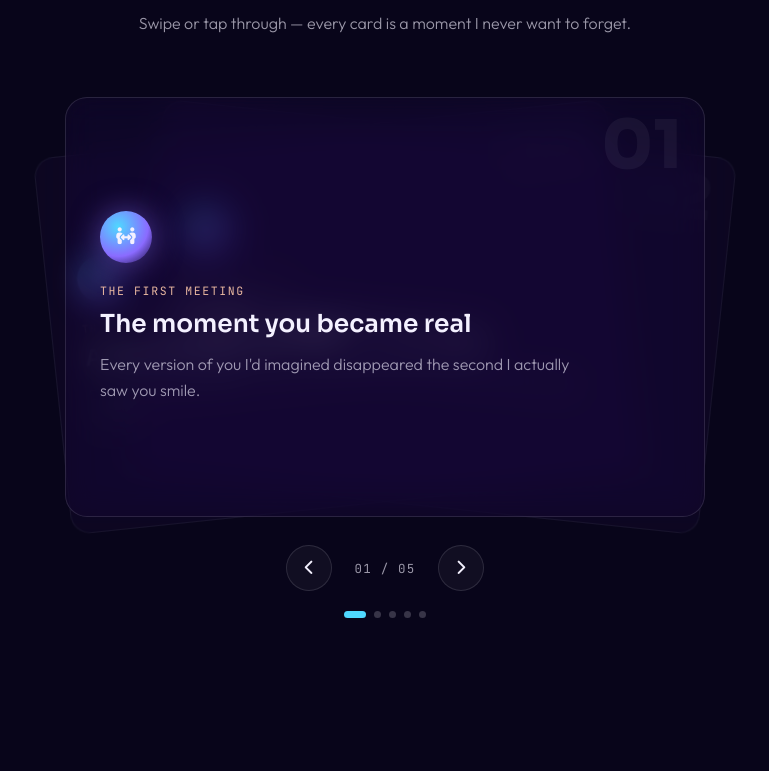
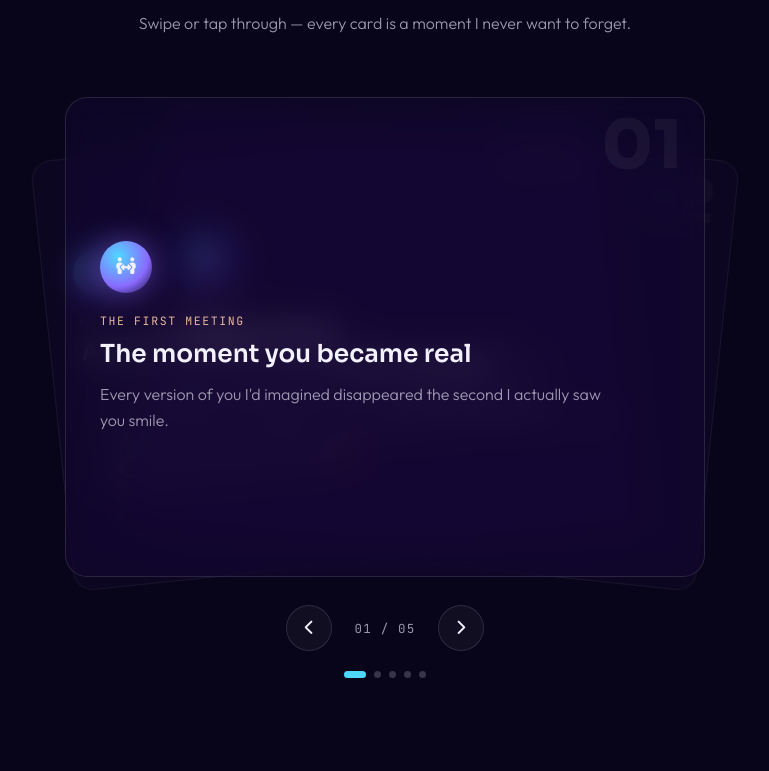
Before and after one commit to adii320/emotional, a plain HTML site: page index.html in a window 1280 px wide. Shown: the part 1029-1800 px from the top of the page, without its empty margins (255-1024 px from the left). Drawn offline with nearby package versions, Linux system fonts and the light colour scheme; animation ran at ten frames a second.

Commit message:
Update index.html

```diff
--- a/index.html
+++ b/index.html
@@ -217,13 +217,13 @@ section{ position: relative; z-index: 3; }
 /* ---------- Our Story: orbiting memory deck ---------- */
 .story-deck{ position:relative; max-width: 640px; margin: 0 auto; }
 .deck-stage{
-  position: relative; height: 420px; margin: 0 auto; touch-action: pan-y;
+  position: relative; height: 480px; margin: 0 auto; touch-action: pan-y;
 }
-@media(max-width:600px){ .deck-stage{ height: 460px; } }
+@media(max-width:600px){ .deck-stage{ height: 560px; } }
 
 .deck-card{
   position:absolute; inset:0; padding: 38px 34px; display:flex; flex-direction:column; justify-content:center;
-  cursor: grab; user-select:none;
+  cursor: grab; user-select:none; overflow-y:auto;
   transition: transform .6s var(--ease), opacity .55s var(--ease), filter .55s ease;
   will-change: transform, opacity;
 }
@@ -235,11 +235,11 @@ section{ position: relative; z-index: 3; }
 .deck-card .deck-icon{
   width:52px; height:52px; border-radius:50%; display:flex; align-items:center; justify-content:center;
   background: radial-gradient(circle at 35% 30%, var(--aurora-2), var(--aurora) 60%, transparent 100%);
-  box-shadow: 0 0 30px rgba(138,107,255,.5); font-size:1.05rem; margin-bottom: 20px;
+  box-shadow: 0 0 30px rgba(138,107,255,.5); font-size:1.05rem; margin-bottom: 20px; flex-shrink:0;
 }
-.deck-card .date{ font-family: var(--font-mono); font-size:.72rem; color: var(--rose-gold); letter-spacing:.14em; text-transform:uppercase; }
-.deck-card h3{ font-family: var(--font-display); margin-top:10px; font-size: clamp(1.2rem,3vw,1.55rem); font-weight:600; }
-.deck-card p{ margin-top:12px; color: var(--starlight-dim); font-size: clamp(.9rem,2vw,1rem); font-weight:300; line-height:1.65; max-width: 46ch; }
+.deck-card .date{ font-family: var(--font-mono); font-size:.72rem; color: var(--rose-gold); letter-spacing:.14em; text-transform:uppercase; flex-shrink:0; }
+.deck-card h3{ font-family: var(--font-display); margin-top:10px; font-size: clamp(1.2rem,3vw,1.55rem); font-weight:600; flex-shrink:0; }
+.deck-card p{ margin-top:12px; color: var(--starlight-dim); font-size: clamp(.88rem,2vw,1rem); font-weight:300; line-height:1.65; max-width: 50ch; }
 
 .deck-card[data-state="active"]{ transform: translateX(0) scale(1) rotate(0deg); opacity:1; z-index:5; filter:none; }
 .deck-card[data-state="prev"]{ transform: translateX(-46px) translateY(10px) scale(.9) rotate(-6deg); opacity:.45; z-index:4; filter: blur(.5px); }
@@ -535,9 +535,9 @@ const CONTENT = {
   story: [
     { icon: "fa-people-arrows", date: "The First Meeting", title: "The moment you became real", text: "Every version of you I'd imagined disappeared the second I actually saw you smile." },
     { icon: "fa-face-smile", date: "The First Smile", title: "A smile I now know by heart", text: "It's the reason I still find excuses to say something ridiculous just to see it again." },
-    { icon: "fa-gift", date: "The First Surprise", title: "When you caught me off guard", text: "Replace this with the moment you did something that completely surprised me." },
-    { icon: "fa-star", date: "The Favorite Memory", title: "The one I replay the most", text: "Replace this with the memory that means the most to both of us." },
-    { icon: "fa-sun", date: "The Best Day Together", title: "A day I'd relive on loop", text: "Describe the day that still makes you both smile when you think about it." }
+    { icon: "fa-gift", date: "The First Surprise", title: "When you caught me off guard", text: "The biggest surprise wasn't the earrings - it was the first video you sent me after receiving them. The happiness on your face said everything. Every second of that video is so close to my heart, and even today, whenever I'm having a bad day, I watch it. Somehow, it always manages to make me smile. ❤️" },
+    { icon: "fa-star", date: "The Favorite Memory", title: "The one I replay the most", text: "The Mussoorie trip will always be one of my favorite memories - shivering in the cold, spotting that beautiful rainbow, and soaking in the most breathtaking views. Somehow, we lived a hundred moments in just one day, and every single one was perfect because it was with you. ❤️" },
+    { icon: "fa-sun", date: "The Best Day Together", title: "A day I'd relive on loop", text: "I'll never forget the first time I saw you walking out of your college. My God... you looked so unbelievably beautiful that I just stood there thinking, \"How can someone be this gorgeous?\" I was completely smitten in that moment. And then came that little side hug - it lasted only a few seconds, but it's a memory I'll hold onto forever. ❤️" }
   ],
 
   // GALLERY — put your image files in an "images" folder next to this HTML file.
```
